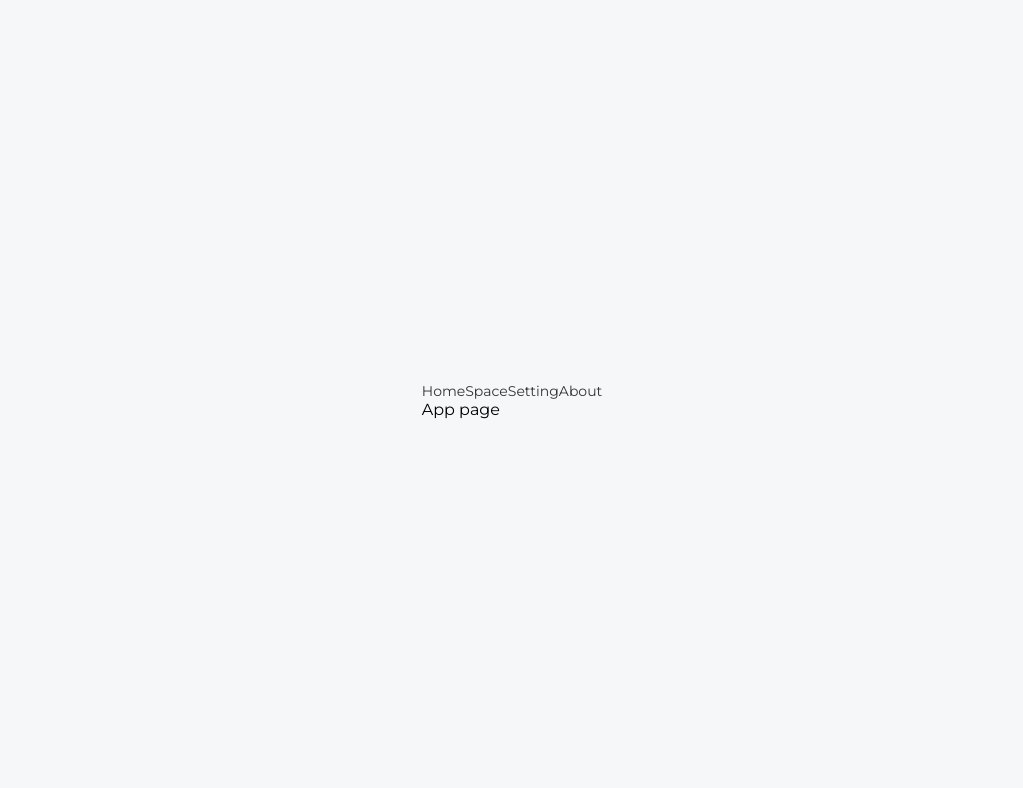
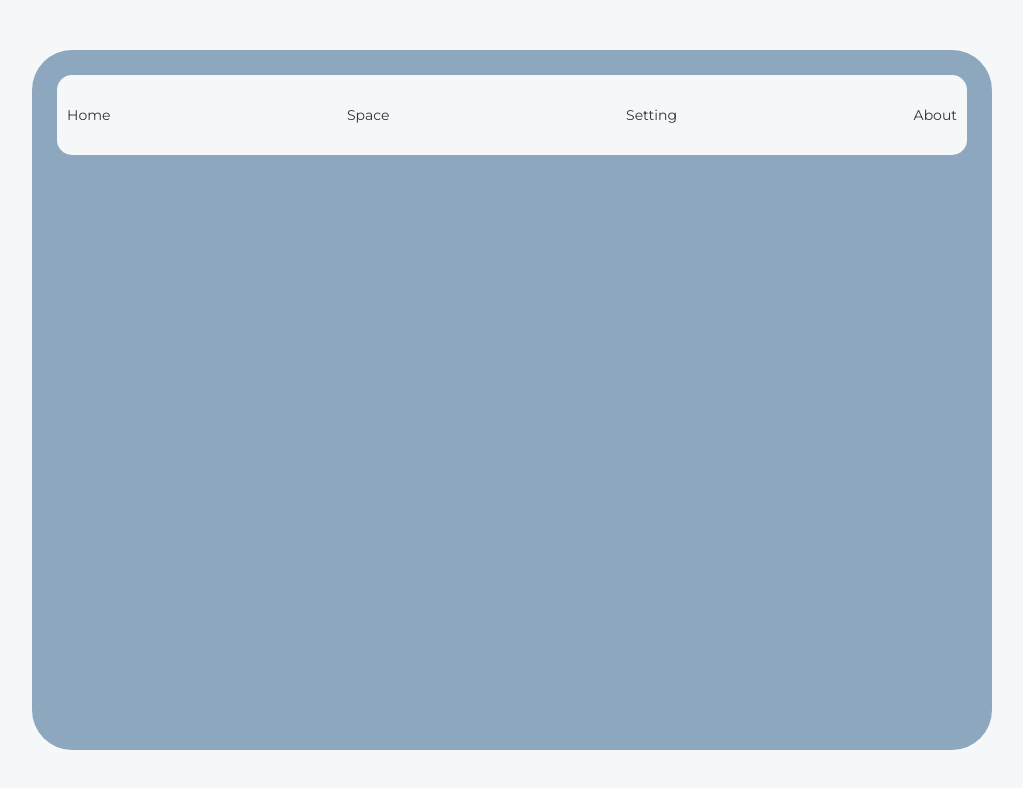
Before and after one commit to Razano26/We-split, a React (Create React App) app in the folder frontend/: page / in a window 1280 px wide. Shown: the top 788 px of the page, without its empty margins (128-1151 px from the left). Built offline with nearby package versions, Linux system fonts and the light colour scheme.

Commit message:
Update style

```diff
--- a/frontend/src/components/Header.jsx
+++ b/frontend/src/components/Header.jsx
@@ -1,13 +1,19 @@
 import { Outlet, Link } from 'react-router-dom';
+import '../styles/Header.css';
 
 const Header = () => {
 	return (
-		<div>
-			<Link to='/'>Home</Link>
-			<Link to='space'>Space</Link>
-			<Link to='setting'>Setting</Link>
-			<Link to='about'>About</Link>
-			<Outlet />
+		<div className={`main_display`}>
+			<div className={`header`}>
+				<Link to='/'>Home</Link>
+				<Link to='space'>Space</Link>
+				<Link to='setting'>Setting</Link>
+				<Link to='about'>About</Link>
+
+			</div>
+			<div className={`current_page`}>
+				<Outlet />
+			</div>
 		</div>
 	);
 };
--- /dev/null
+++ b/frontend/src/components/space.jsx
@@ -0,0 +1,9 @@
+function Space() {
+    return (
+        <div>
+
+        </div>
+    );
+}
+
+export default Space;
--- a/frontend/src/index.jsx
+++ b/frontend/src/index.jsx
@@ -21,7 +21,7 @@ function Site() {
 
 	if (isAuth) {
 		return (
-			<>
+			<div className={`dybo`}>
 				<BrowserRouter>
 					<Routes>
 						<Route path='/' element={<Header />}>
@@ -33,7 +33,7 @@ function Site() {
 						<Route path='*' element={<NotFoundPage />} />
 					</Routes>
 				</BrowserRouter>
-</>
+			</div>
 		);
 	} else {
 		return (
--- a/frontend/src/pages/App.jsx
+++ b/frontend/src/pages/App.jsx
@@ -1,9 +1,10 @@
 import '../styles/App.css';
+import Space from "../components/space";
 
 function App() {
   return (
       <div>
-        App page
+          <Space />
       </div>
   );
 }
--- /dev/null
+++ b/frontend/src/styles/Header.css
@@ -0,0 +1,42 @@
+.main_display {
+    background-color: #8DA7BE;
+    width: 60em;
+    height: 100%;
+    padding: 25px;
+    border-radius: 40px;
+}
+
+.header {
+    background-color: #F5F7F8;
+    min-height: 10vh;
+    display: flex;
+    flex-direction: row;
+    align-items: center;
+    justify-content: space-between;
+    font-size: calc(10px + 2vmin);
+    color: white;
+    border-radius: 15px;
+    margin-bottom: 20px;
+    padding: 10px;
+}
+
+.current_page {
+    margin-bottom: 20px;
+    border-radius: 15px;
+    padding: 10px;
+    overflow: scroll;
+    height: 81%;
+}
+
+Link {
+    background-color: #61dafb;
+}
+
+.test {
+    color: #F5F7F8;
+    color: #F4CE14;
+    color: #495E57;
+    color: #45474B;
+    color: #C04851;
+    color: #8DA7BE;
+}
--- a/frontend/src/styles/index.css
+++ b/frontend/src/styles/index.css
@@ -5,9 +5,21 @@ body {
     sans-serif;
   -webkit-font-smoothing: antialiased;
   -moz-osx-font-smoothing: grayscale;
+  height: 100vh;
+  background-color: ;
 }
 
 code {
   font-family: source-code-pro, Menlo, Monaco, Consolas, 'Courier New',
     monospace;
 }
+
+.dybo {
+  padding-bottom: 50px;
+  padding-top: 50px;
+  height: 100%;
+}
+
+#root {
+  height: 100%;
+}
```
Also changed, not shown: frontend/src/styles/info.txt. Lines whose indentation alone changed are shown as unchanged.
